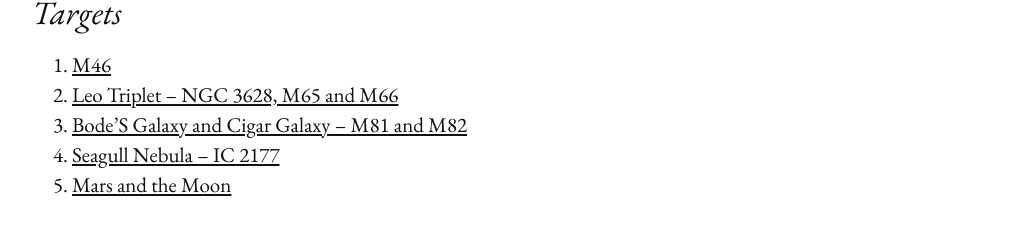
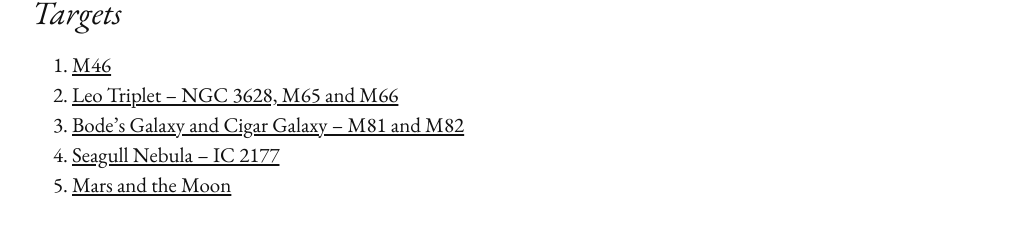
Before and after one commit to boystrange/astro, a Jekyll site: the page built from index.md, in a window 1280 px wide. Shown: the part 369-604 px from the top of the page, without its empty margins (128-1149 px from the left). Built offline with Jekyll 4.4.1, drawn with Linux system fonts in a browser that asks for light colours; our own code applies the rules of GitHub Pages for plain Markdown files.

Commit message:
fixed typos

```diff
--- a/index.md
+++ b/index.md
@@ -15,6 +15,6 @@ License](https://creativecommons.org/licenses/by-sa/4.0/) <i class="fa-brands
 
 1. [M46](2024-M46/index)
 2. [Leo Triplet -- NGC 3628, M65 and M66](2024-leo-triplet/index)
-3. [Bode'S Galaxy and Cigar Galaxy -- M81 and M82](2024-bodes-galaxy/index)
+3. [Bode's Galaxy and Cigar Galaxy -- M81 and M82](2024-bodes-galaxy/index)
 4. [Seagull Nebula -- IC 2177](2025-seagull-nebula/index)
 5. [Mars and the Moon](2025-moon-mars/index)
```
Also changed, not shown: 2025-moon-mars/index.md (+1 -1 lines).
